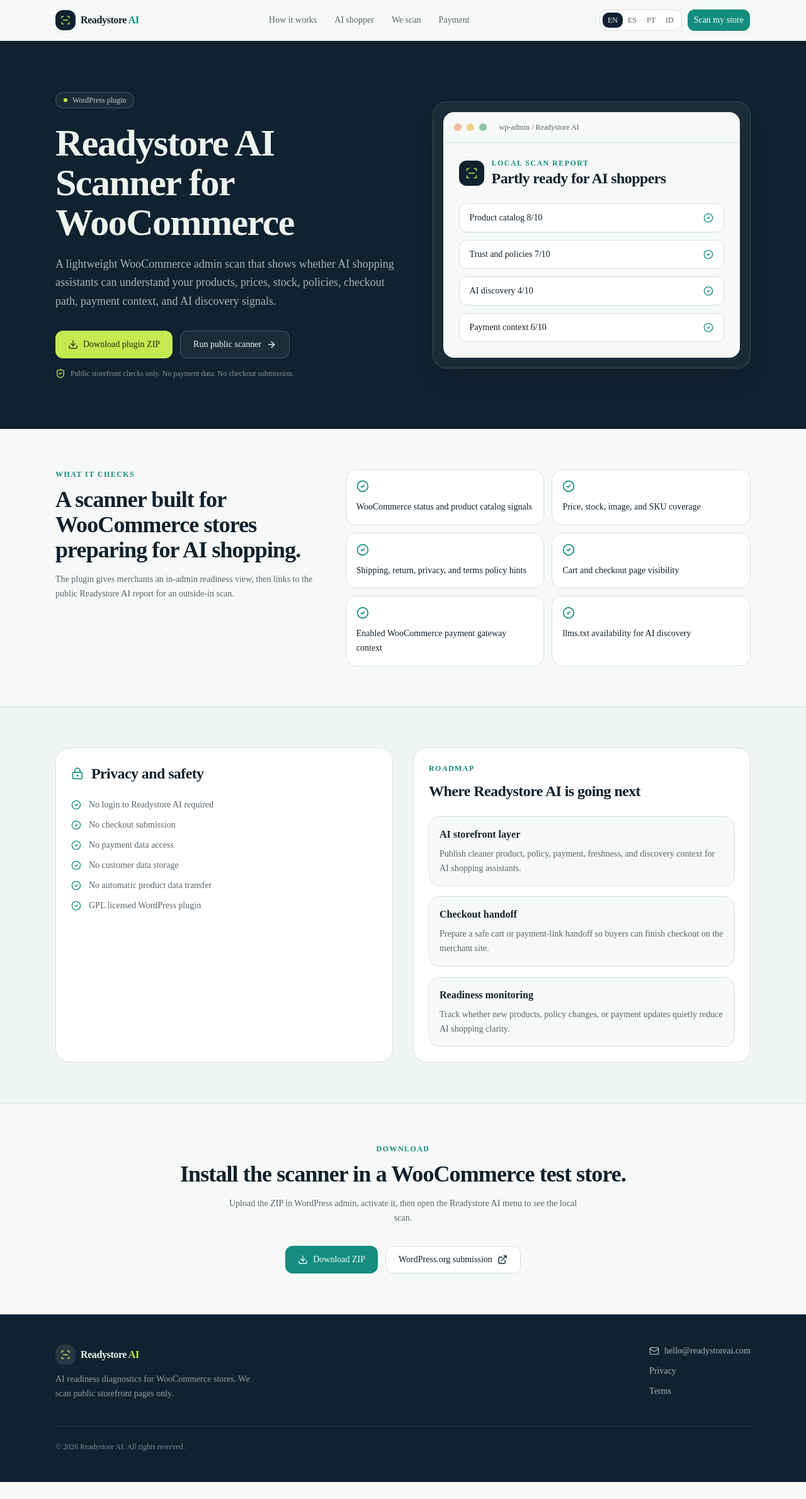
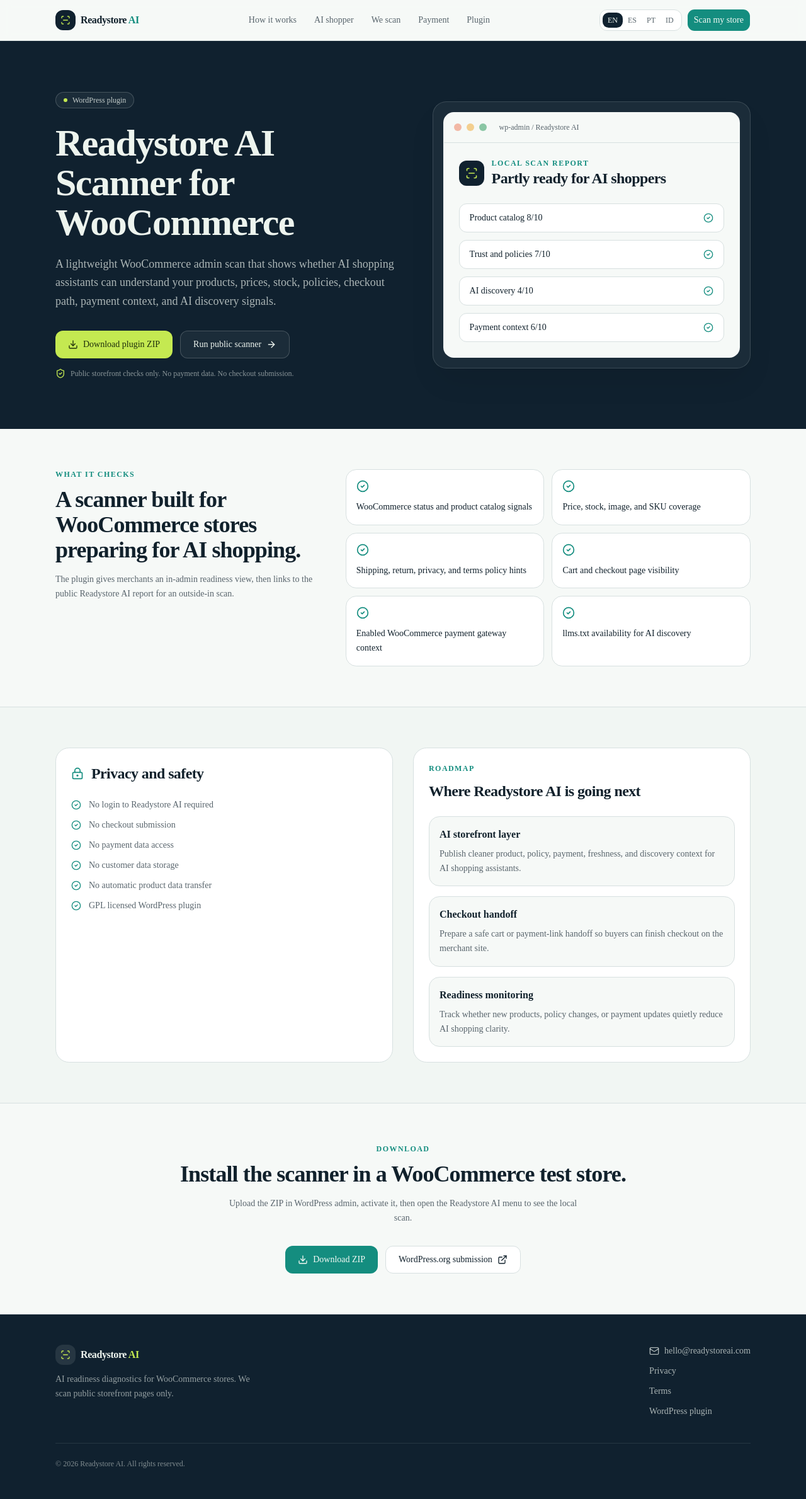
Before and after one commit to goodziiik-byte/readystore-ai, a Next.js app: page /wordpress-plugin in a window 1280 px wide. Shown: the whole page at 63% size. Before the commit the page ends 2353 px from the top, so only its background shows below. Built offline with nearby package versions, Linux system fonts and the light colour scheme.

Commit message:
Link WordPress plugin page

```diff
--- a/src/components/site-footer.tsx
+++ b/src/components/site-footer.tsx
@@ -38,6 +38,9 @@ export function SiteFooter({ locale = defaultLocale }: { locale?: Locale }) {
             <a href={`${localePrefix}/terms`} className="text-navy-foreground/70 transition-colors hover:text-navy-foreground">
               {copy.footer.terms}
             </a>
+            <a href="/wordpress-plugin" className="text-navy-foreground/70 transition-colors hover:text-navy-foreground">
+              WordPress plugin
+            </a>
           </div>
         </div>
 
--- a/src/components/site-header.tsx
+++ b/src/components/site-header.tsx
@@ -21,6 +21,7 @@ export function SiteHeader() {
     { label: "AI shopper", href: "#simulation" },
     { label: copy.marketing.safety.scanTitle, href: "#scope" },
     { label: copy.report.summary.payment, href: "#payments" },
+    { label: "Plugin", href: "/wordpress-plugin" },
   ]
 
   return (
```
